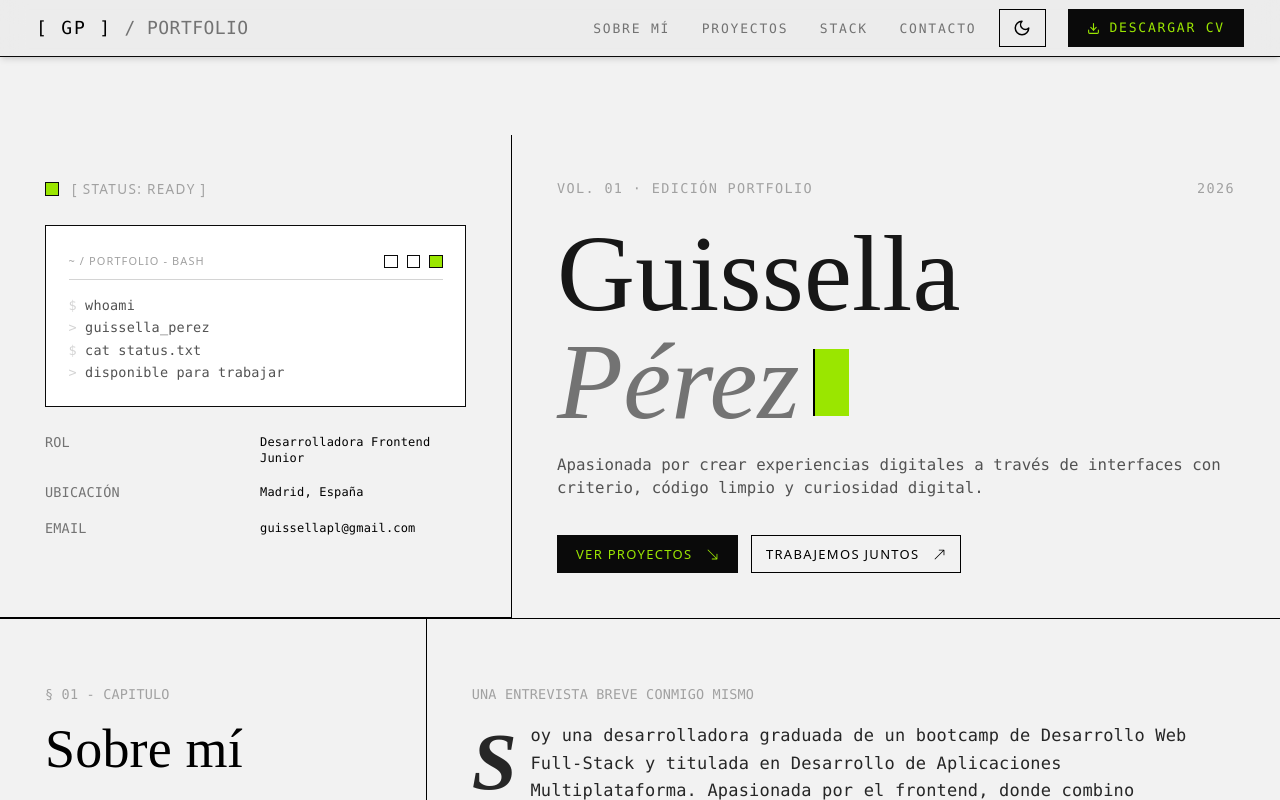
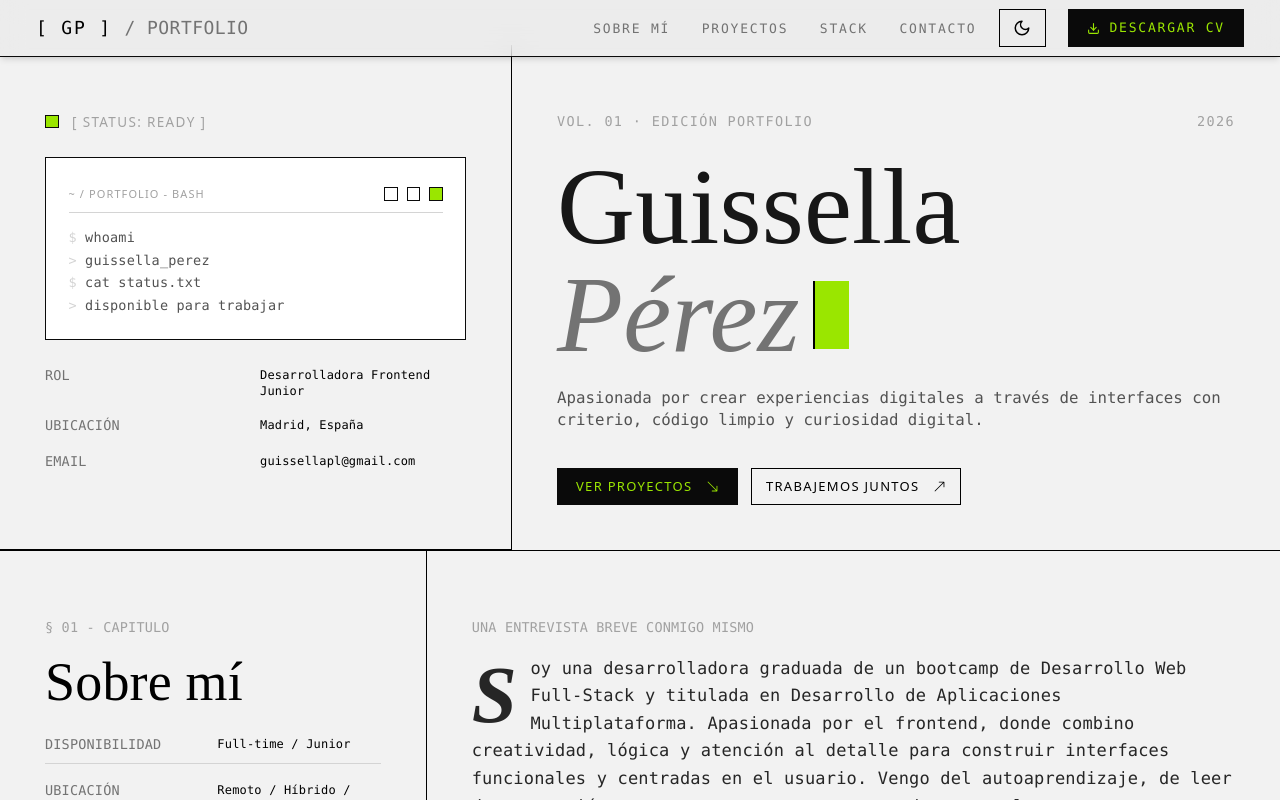
Before and after one commit to guiss26/my-portfolio, a React (Vite) app: page / in a window 1280 px wide. Shown: the top 800 px of the page. Built offline with nearby package versions, Linux system fonts and the light colour scheme; a web font is replaced by a local one.

Commit message:
style(layout): refine top spacing in App and Hero

```diff
--- a/src/App.tsx
+++ b/src/App.tsx
@@ -8,7 +8,7 @@ import Stack from "./sections/Stack"
 function App() {
   return (
     <>
-      <main className="pt-20 bg-neutral-50 min-h-screen scroll-smooth bg-neutral-200/50">
+      <main className="pt-10 bg-neutral-50 min-h-screen scroll-smooth bg-neutral-200/50">
         <Hero />
         <About />
         <Projects />
--- a/src/sections/Hero.tsx
+++ b/src/sections/Hero.tsx
@@ -4,9 +4,9 @@ import { BsArrowUpRight } from "react-icons/bs";
 export default function Hero() {
     return (
         <>
-            <section id="hero" className="scroll-mt-20 md:flex dark:bg-neutral-950 pt-10">
+            <section id="hero" className="scroll-mt-20 md:flex dark:bg-neutral-950">
                 {/* Izquierda */}
-                <div className="border-b border-neutral-300 md:border-r md:border-black md:w-2/5 p-10">
+                <div className="border-b border-neutral-300 md:border-r md:border-black md:w-2/5 p-10 pt-15">
                     <p className="flex items-center gap-3 text-xs tracking-widest text-neutral-400"><span className="w-3 h-3 bg-lime-400 border border-neutral-950"></span> [ STATUS: READY ]</p>
 
                     <div className="border border-neutral-950 p-5 mt-6 bg-white dark:bg-neutral-900 dark:border-white">
@@ -47,7 +47,7 @@ export default function Hero() {
                 </div>
 
                 {/* Derecha */}
-                <div className="md:w-3/5 p-10">
+                <div className="md:w-3/5 p-10 pt-15">
                     <div className="font-mono uppercase text-xs tracking-widest text-neutral-400 flex justify-between">
                         <p className="">VOL. 01 · Edición portfolio</p>
                         <p>2026</p>
```
